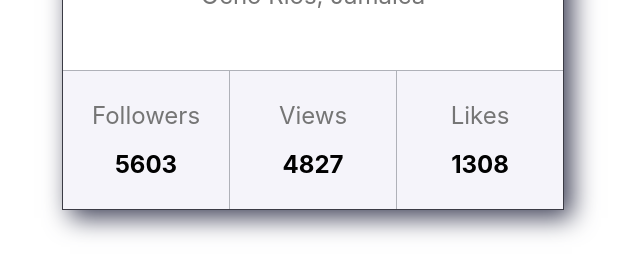
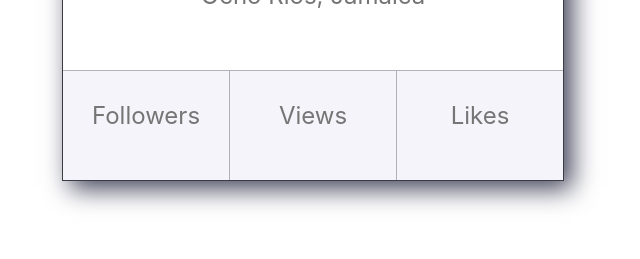
Before and after one commit to AlinaShklyaruk/goit-react-hw-01-components, a React (Create React App) app: page / in a window 1280 px wide. Shown: the part 487-746 px from the top of the page, without its empty margins (327-967 px from the left). Built offline with nearby package versions, Linux system fonts and the light colour scheme.

Commit message:
friendlist left

```diff
--- a/src/components/App.jsx
+++ b/src/components/App.jsx
@@ -2,10 +2,10 @@ import { Profile } from "components/Profile/Profile";
 import { Statistics } from "components/Statistics/Statistics";
 import { FriendsList } from "components/FriendsList/FriendsList";
 import { TransactionHistory } from "components/TransactionHistory/TransactionHistory";
-import user from "../user.json";
-import data from "../data.json";
-import friends from "../friends.json";
-import transactions from "../transactions.json";
+import user from "../data/user.json";
+import data from "../data/data.json";
+import friends from "../data/friends.json";
+import transactions from "../data/transactions.json";
 
 export const App = () => {
   return (
@@ -19,7 +19,13 @@ export const App = () => {
         color: '#010101'
       }}
     >
-      <Profile profileInfo={user} />
+      <Profile
+        username={user.username}
+        tag={user.tag}
+        location={user.location}
+        avatar={user.avatar}
+        stats={user.stats}
+      />
       <Statistics title="Upload stats" stats={data} />
       <FriendsList friends={friends} />
       <TransactionHistory items={transactions} />
--- a/src/components/Profile/Info/Info.jsx
+++ /dev/null
@@ -1,18 +0,0 @@
-import PropTypes from 'prop-types';
-import css from "./Info.module.css";
-
-export const Info = ({ username, tag, location, avatar}) => {
-    return <div className={css.description}>
-        <img className={css.avatar} alt={`${username} avatar`} src={avatar} width="280"/>
-        <p className={css.name}>{username}</p>
-        <p className={css.tag}>{tag}</p>
-        <p className={css.location}>{location}</p>
-    </div>;
-};
-
-Info.propTypes = {
-    avatar: PropTypes.string.isRequired,
-    username: PropTypes.string.isRequired,
-    tag: PropTypes.string.isRequired,
-    location: PropTypes.string.isRequired,
-};
--- a/src/components/Profile/Info/Info.module.css
+++ /dev/null
@@ -1,34 +0,0 @@
-.description {
-display: flex;
-flex-direction: column;
-align-items: center;
-margin-bottom: 60px;
-margin-top: 60px;
-}
-
-.avatar {
-border-radius: 50%;
-}
-
-.name {
-font-size: 28px;
-font-weight: 600;
-margin-top: 30px;
-margin-bottom: 24px;
-text-align: center;
-}
-
-.tag {
-font-size: 24px;
-font-weight: 400;
-color: var(--secondary-text-color);
-text-align: center;
-margin-bottom: 20px;
-}
-
-.location {
-font-size: 24px;
-font-weight: 400;
-text-align: center;
-color: var(--secondary-text-color);
-}
--- a/src/components/Profile/Interactions/Interactions.jsx
+++ /dev/null
@@ -1,25 +0,0 @@
-import PropTypes from 'prop-types';
-import css from "./Interactions.module.css";
-
-export const Interactions = ({ followers, views, likes }) => {
-    return <ul className={css.stats}>
-        <li>
-            <span className={css.label}>Followers</span>
-            <span className={css.quantity}>{followers}</span>
-        </li>
-        <li>
-            <span className={css.label}>Views</span>
-            <span className={css.quantity}>{views}</span>
-        </li>
-        <li>
-            <span className={css.label}>Likes</span>
-            <span className={css.quantity}>{likes}</span>
-        </li>
-    </ul>;
-};
-
-Interactions.propTypes = {
-    followers: PropTypes.number.isRequired,
-    views: PropTypes.number.isRequired,
-    likes: PropTypes.number.isRequired,
-};
--- a/src/components/Profile/Interactions/Interactions.module.css
+++ /dev/null
@@ -1,33 +0,0 @@
-.stats {
-list-style: none;
-display: flex;
-align-items: center;
-justify-content: center;
-background-color: #f5f4fa;
-border-top: 1px solid var(--light-border-color);
-}
-
-.stats li {
-    display: flex;
-    flex-direction: column;
-    justify-content: center;
-    align-items: center;
-    width: calc((100% - 24px) / 3);
-    padding: 30px 6px;
-}
-
-.stats li:not(:last-child) {
-    border-right: 1px solid var(--light-border-color);
-}
-
-.label {
-font-size: 24px;
-font-weight: 400;
-margin-bottom: 20px;
-color: var(--secondary-text-color);
-}
-
-.quantity {
-font-size: 24px;
-font-weight: 700;
-}
--- a/src/components/Profile/Profile.jsx
+++ b/src/components/Profile/Profile.jsx
@@ -1,20 +1,37 @@
+import PropTypes from 'prop-types';
 import css from "./Profile.module.css";
-import { Info } from "components/Profile/Info/Info";
-import { Interactions } from "components/Profile/Interactions/Interactions";
 
-
-export const Profile = ({profileInfo}) => {
+export const Profile = ({username, tag, location, avatar, followers, views, likes}) => {
     return <section className={css.profile}>
-        <Info
-            username={profileInfo.username}
-            tag={profileInfo.tag}
-            location={profileInfo.location}
-            avatar={profileInfo.avatar}
-        />
-        <Interactions
-            followers={profileInfo.stats.followers}
-            views={profileInfo.stats.views}
-            likes={profileInfo.stats.likes}
-        />
+        <div className={css.description}>
+        <img className={css.avatar} alt={`${username} avatar`} src={avatar} width="280"/>
+        <p className={css.name}>{username}</p>
+        <p className={css.tag}>{tag}</p>
+        <p className={css.location}>{location}</p>
+        </div>
+        <ul className={css.stats}>
+        <li>
+            <span className={css.label}>Followers</span>
+            <span className={css.quantity}>{followers}</span>
+        </li>
+        <li>
+            <span className={css.label}>Views</span>
+            <span className={css.quantity}>{views}</span>
+        </li>
+        <li>
+            <span className={css.label}>Likes</span>
+            <span className={css.quantity}>{likes}</span>
+        </li>
+    </ul>
     </section>;
 }
+
+Profile.propTypes = {
+    username: PropTypes.string.isRequired,
+    tag: PropTypes.string.isRequired,
+    location: PropTypes.string.isRequired,
+    avatar: PropTypes.string.isRequired,
+    followers: PropTypes.number.isRequired,
+    views: PropTypes.number.isRequired,
+    likes: PropTypes.number.isRequired,
+}
--- a/src/components/Profile/Profile.module.css
+++ b/src/components/Profile/Profile.module.css
@@ -6,3 +6,72 @@ border: 1px solid var(--border-color);
 box-shadow: 8px 8px 24px 0px rgba(66, 68, 90, 1);
 margin: 60px 100px;
 }
+
+.description {
+    display: flex;
+    flex-direction: column;
+    align-items: center;
+    margin-bottom: 60px;
+    margin-top: 60px;
+}
+
+.avatar {
+    border-radius: 50%;
+}
+
+.name {
+    font-size: 28px;
+    font-weight: 600;
+    margin-top: 30px;
+    margin-bottom: 24px;
+    text-align: center;
+}
+
+.tag {
+    font-size: 24px;
+    font-weight: 400;
+    color: var(--secondary-text-color);
+    text-align: center;
+    margin-bottom: 20px;
+}
+
+.location {
+    font-size: 24px;
+    font-weight: 400;
+    text-align: center;
+    color: var(--secondary-text-color);
+}
+
+.stats {
+    list-style: none;
+    display: flex;
+    align-items: center;
+    justify-content: center;
+    background-color: #f5f4fa;
+    border-top: 1px solid var(--light-border-color);
+}
+
+.stats li {
+    display: flex;
+    flex-direction: column;
+    justify-content: center;
+    align-items: center;
+    width: calc((100% - 24px) / 3);
+    padding: 30px 6px;
+}
+
+.stats li:not(:last-child) {
+    border-right: 1px solid var(--light-border-color);
+}
+
+.label {
+    font-size: 24px;
+    font-weight: 400;
+    margin-bottom: 20px;
+    color: var(--secondary-text-color);
+}
+
+.quantity {
+    font-size: 24px;
+    font-weight: 700;
+}
--- a/src/components/Statistics/Statistics.jsx
+++ b/src/components/Statistics/Statistics.jsx
@@ -4,7 +4,7 @@ import { getRandomHexColor } from 'utils/getRandomColor';
 
 export const Statistics = ({ title, stats }) => {
     return (<section className={css.statistics}>
-        <h2 className={css.title}>{title}</h2>
+        {title && <h2 className={css.title}>{title}</h2>}
         <ul className={css.stat_list}>
             {stats.map(({ id, label, percentage }) => (
                 <li className={css.item}
```
Also changed, not shown: src/data/data.json (renamed from src/data.json), src/data/friends.json (renamed from src/friends.json), src/data/transactions.json (renamed from src/transactions.json), src/data/user.json (renamed from src/user.json).
